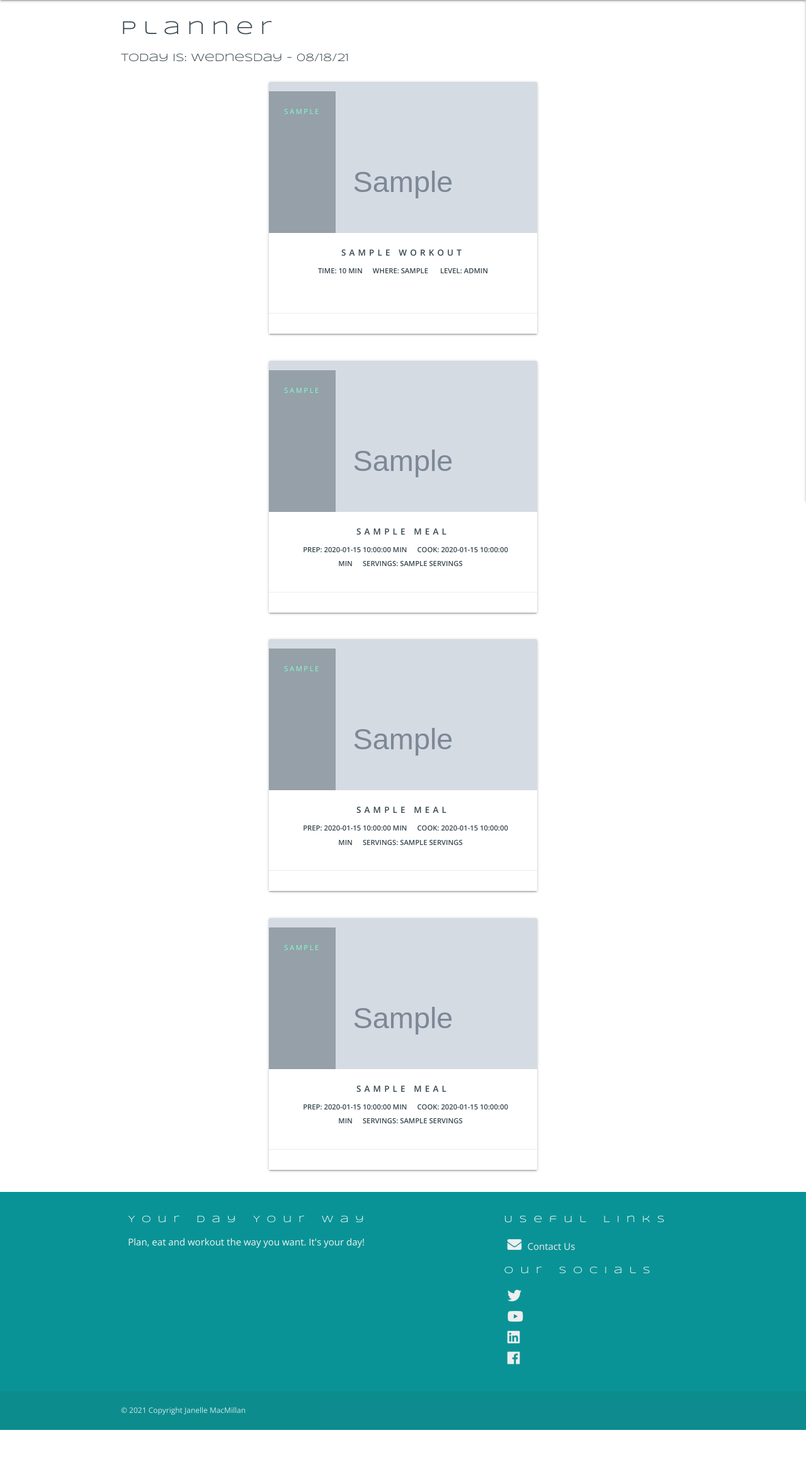
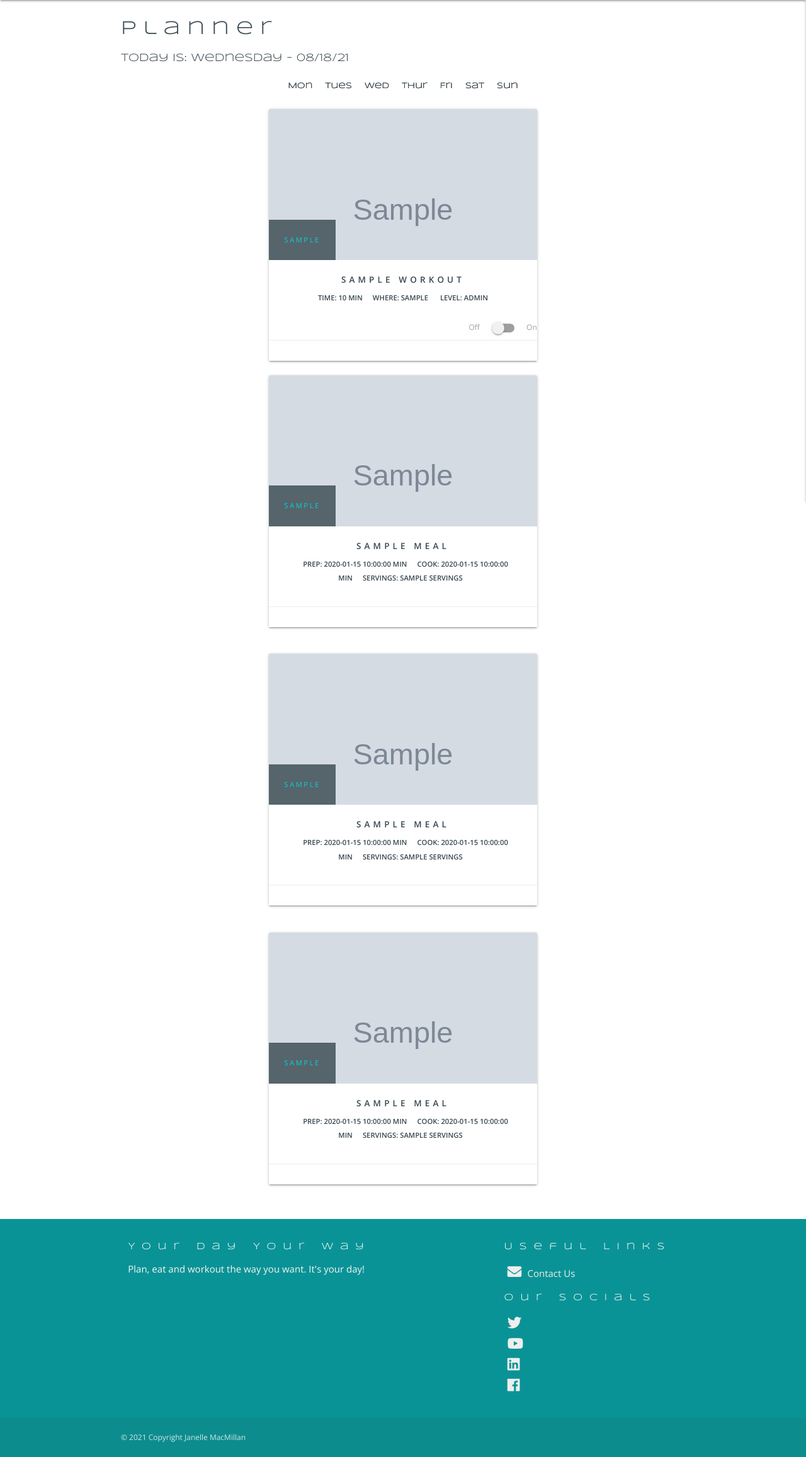
Before and after one commit to JanelleG51/Your-Day-Your-Way, a Flask app: page /planner in a window 1280 px wide. Shown: the part 64-2378 px from the top of the page at 63% size. Before the commit the page ends 2335 px from the top, so only its background shows below. Run offline with Flask 2, Linux system fonts and the light colour scheme; the visitor is signed in with stand-in values (Sample User, id 1); grey boxes marked "Sample" are stand-in pictures; a database or web service that is not in the repository returns one stand-in record (values such as "Sample title"); some libraries are stand-ins or nearby versions.

Commit message:
style: add day links to planner.html

```diff
--- a/app.py
+++ b/app.py
@@ -113,6 +113,7 @@ def login():
 @app.route("/planner")
 @login_required
 def planner():
+    days = ["Mon", "Tues", "Wed", "Thur", "Fri", "Sat", "Sun"]
     date = datetime.today().strftime('%A - %D')
     workouts = mongo.db.workouts.find().sort("_id", -1).limit(1)
     breakfast = mongo.db.meals.find(
@@ -123,7 +124,7 @@ def planner():
         {"meal_category": "Dinner"}).sort("_id", -1).limit(1)
     return render_template("planner.html", workouts=workouts,
                            breakfast=breakfast,
-                           lunch=lunch, dinner=dinner, date=date)
+                           lunch=lunch, dinner=dinner, date=date, days=days)
 
 
 @app.route("/meals")
--- a/static/css/style.css
+++ b/static/css/style.css
@@ -1,4 +1,6 @@
 @import url('https://fonts.googleapis.com/css2?family=Open+Sans:ital,wght@0,300;0,400;0,600;1,300;1,400&family=Syncopate:wght@400;700&display=swap');
+
+/*--global styling--*/
 
 body {
     color: rgb(55,71,79);
@@ -17,12 +19,6 @@ body {
     flex: 1 0 auto;
   }
 
-  h1, h3, h5, .main-title {
-    font-family: 'Syncopate', sans-serif;
-    letter-spacing: .85vw;
-
-  }
-
   h3 {
     font-size: 2rem;
 
@@ -31,9 +27,17 @@ body {
   a {
     color: inherit;
     text-decoration: none;
+  }
 
-}
+  h1, h3, h5, .main-title,
+  .planner-date, .planner-days {
+    font-family: 'Syncopate', sans-serif;
 
+  }
+
+  h1, h3, h5, .main-title {
+    letter-spacing: .85vw;
+  }
 
   .main-title {
     font-size: 1.25rem;
@@ -44,14 +48,29 @@ body {
     background-color: rgb(0, 95, 115);
   }
 
-/* day and date */
+/*--planner page specific-- */
 
-.planner-date {
+.planner-date, .planner-days {
   font-family: 'Syncopate', Arial;
   font-size: 1.15rem;
 }
 
-/* display cards */
+.planner-days {
+  font-size: .85rem;
+  margin: 8px;
+  text-shadow: .25px .25px rgb(0, 18, 25)
+
+}
+
+.planner-days:hover {
+  color: rgb(10, 147, 150);
+  font-weight: 600;
+  margin: 10px;
+  text-decoration: underline;
+
+}
+
+/* meal and workout display cards */
 .full-recipe-image {
   max-height: 575px;
 }
@@ -72,15 +91,13 @@ p > span{
 
 
 #title-inset {
-  background-color: rgba(55,71,79,0.4);
-  color: aquamarine;
+  background-color: rgba(55,71,79,0.8);
+  color: rgb(5, 210, 213);
   font-size: .75rem;
   font-weight: 400;
-  height: 225px;
   letter-spacing: .20vw;
 
 }
-
 
 
 /* buttons and links */
@@ -109,6 +126,10 @@ p > span{
 
 }
 
+.delete-btn:hover{
+  background-color: black;
+}
+
 /* footer */
 
 .page-footer {
@@ -135,3 +156,12 @@ p > span{
   color: rgb(55,71,79);
 
 }
+
+@media(max-width: 475px){
+  .planner-days {
+    font-size: .65rem;
+    margin: 8px;
+    text-shadow: .25px .25px rgb(0, 18, 25)
+
+  }
+    }
--- a/templates/full_recipe.html
+++ b/templates/full_recipe.html
@@ -1,5 +1,9 @@
 {% extends "base.html" %}
 {% block content %}
+
+<button class="back-btn" data-action="back" aria-label="go back">
+    <i class="fas fa-angle-left" aria-hidden="true"></i>
+</button>
 
 <section class="container">
     <div class="row center-align">
--- a/templates/planner.html
+++ b/templates/planner.html
@@ -4,9 +4,20 @@
 
 <h3>Planner</h3>
 
-<p class="planner-date">Today is: {{ date }}</p>
+<div>
+    <p class="planner-date">Today is: {{ date }}</p>
+</div>
+<div class=row>
+    <div class="col s12 center-align">
+        {% for day in days %}
 
+        <a href=""><span class="planner-days">{{ day }}</span></a>
+
+        {% endfor %}
+    </div>
+</div>
 <div class="row">
+
     {% for workout in workouts %}
     <div class="col s12 m6 offset-m3">
         <div class="card medium center-align hoverable">
@@ -18,7 +29,8 @@
             </div>
             <div class="card-content">
                 <span id="card-font" class="card-title">{{ workout.workout_title|upper }}</span>
-                <p><span>Time: {{ workout.workout_duration|upper }} min</span><span>Where: {{ workout.workout_location }} </span><span>Level:
+                <p><span>Time: {{ workout.workout_duration|upper }} min</span><span>Where:
+                        {{ workout.workout_location }} </span><span>Level:
                         {{ workout.workout_level }}</span></p>
             </div>
             <div class="card-action">
@@ -26,11 +38,18 @@
                 <a href="{{ url_for('edit_workout', workout_id=workout._id) }}" class="btn-small">Edit</a>
                 {% endif %}
             </div>
-
+            <div class="switch right-align">
+                <label>
+                  Off
+                  <input type="checkbox">
+                  <span class="lever"></span>
+                  On
+                </label>
         </div>
     </div>
+    {% endfor %}
 
-    {% endfor %}
+
 </div>
 
 <div class="row">
```
